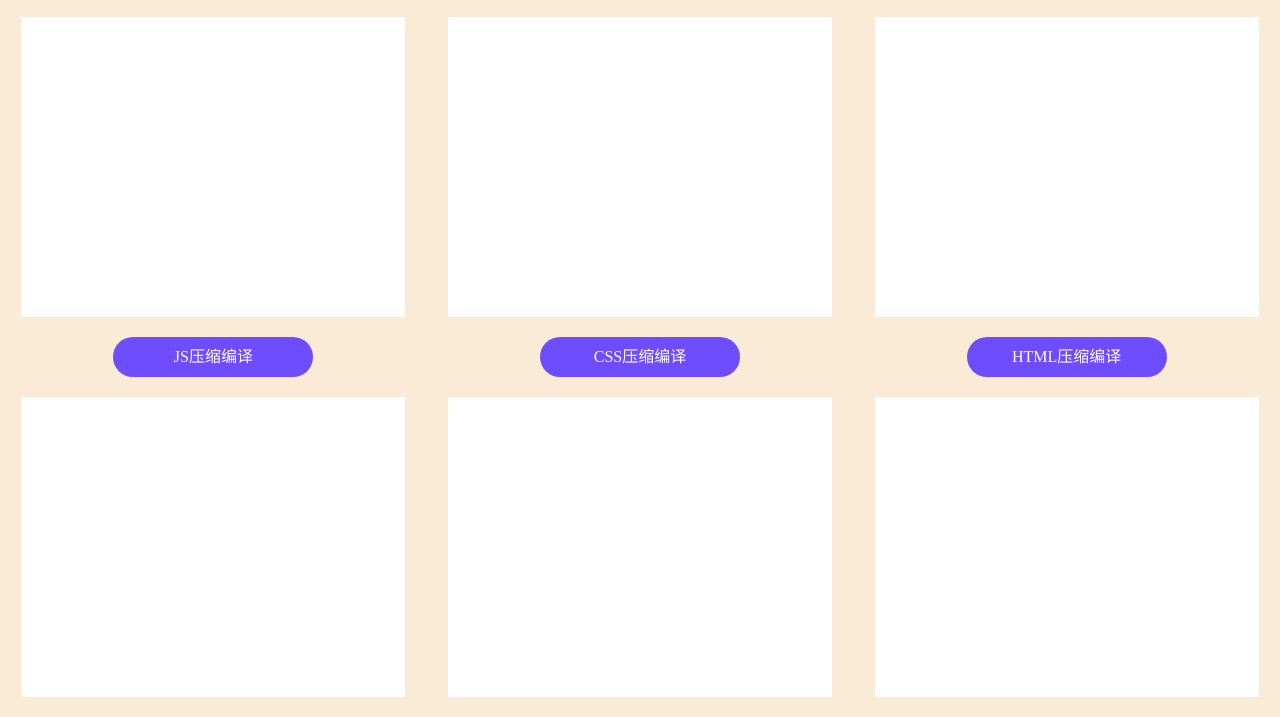
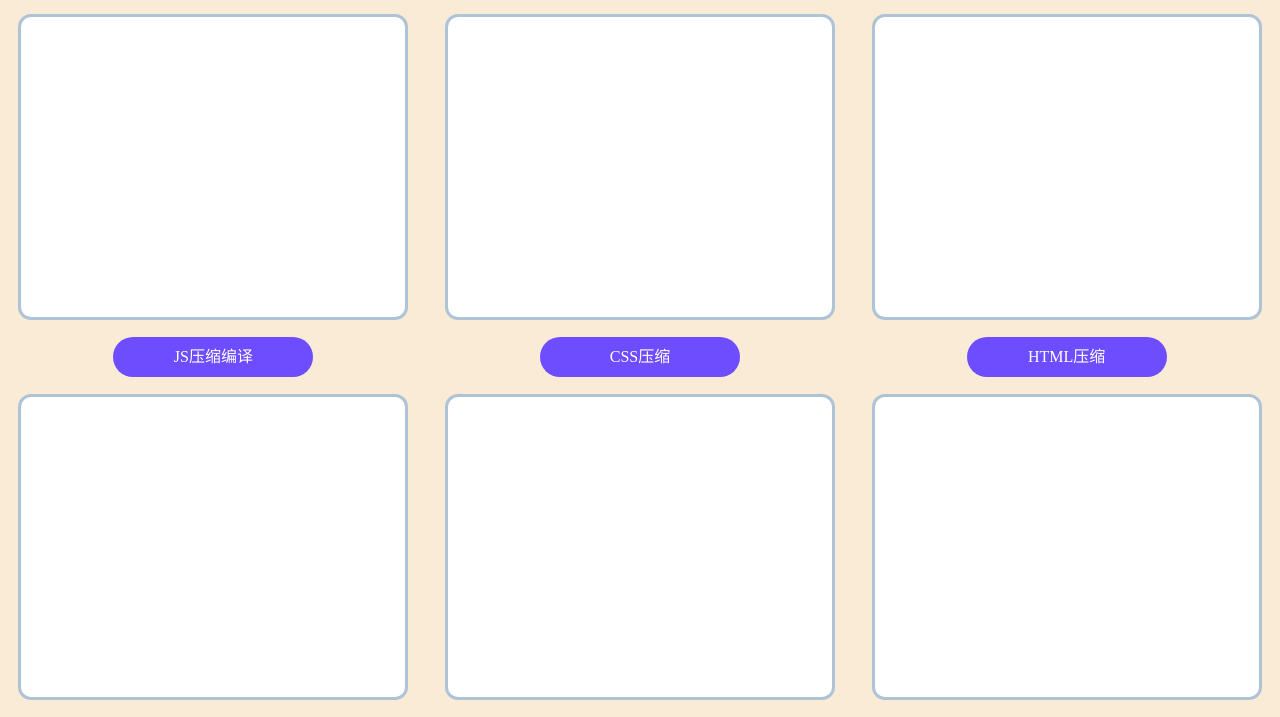
Before and after one commit to yinchuanbo/mini-js, a plain HTML site: page index.html in a window 1280 px wide. Shown: the part 83-800 px from the top of the page. Drawn offline with Linux system fonts and the light colour scheme; a web font is replaced by a local one.

Commit message:
js/css/html

```diff
--- a/index.html
+++ b/index.html
@@ -24,13 +24,13 @@
       <div class="css-box">
         <div class="title">Css</div>
         <textarea id="css-input"></textarea>
-        <button type="button" id="css-button">CSS压缩编译</button>
+        <button type="button" id="css-button">CSS压缩</button>
         <textarea id="css-output"></textarea>
       </div>
       <div class="html-box">
         <div class="title">Html</div>
         <textarea id="html-input"></textarea>
-        <button type="button" id="html-button">HTML压缩编译</button>
+        <button type="button" id="html-button">HTML压缩</button>
         <textarea id="html-output"></textarea>
       </div>
     </div>
--- a/style.css
+++ b/style.css
@@ -144,6 +144,8 @@ textarea {
   font-size: 18px;
   font-family: Ubuntu;
   color: #333;
+  border-radius: 10px;
+  box-shadow: rgba(3, 102, 214, 0.3) 0px 0px 0px 3px;
 }
 
 .css-box {
```
